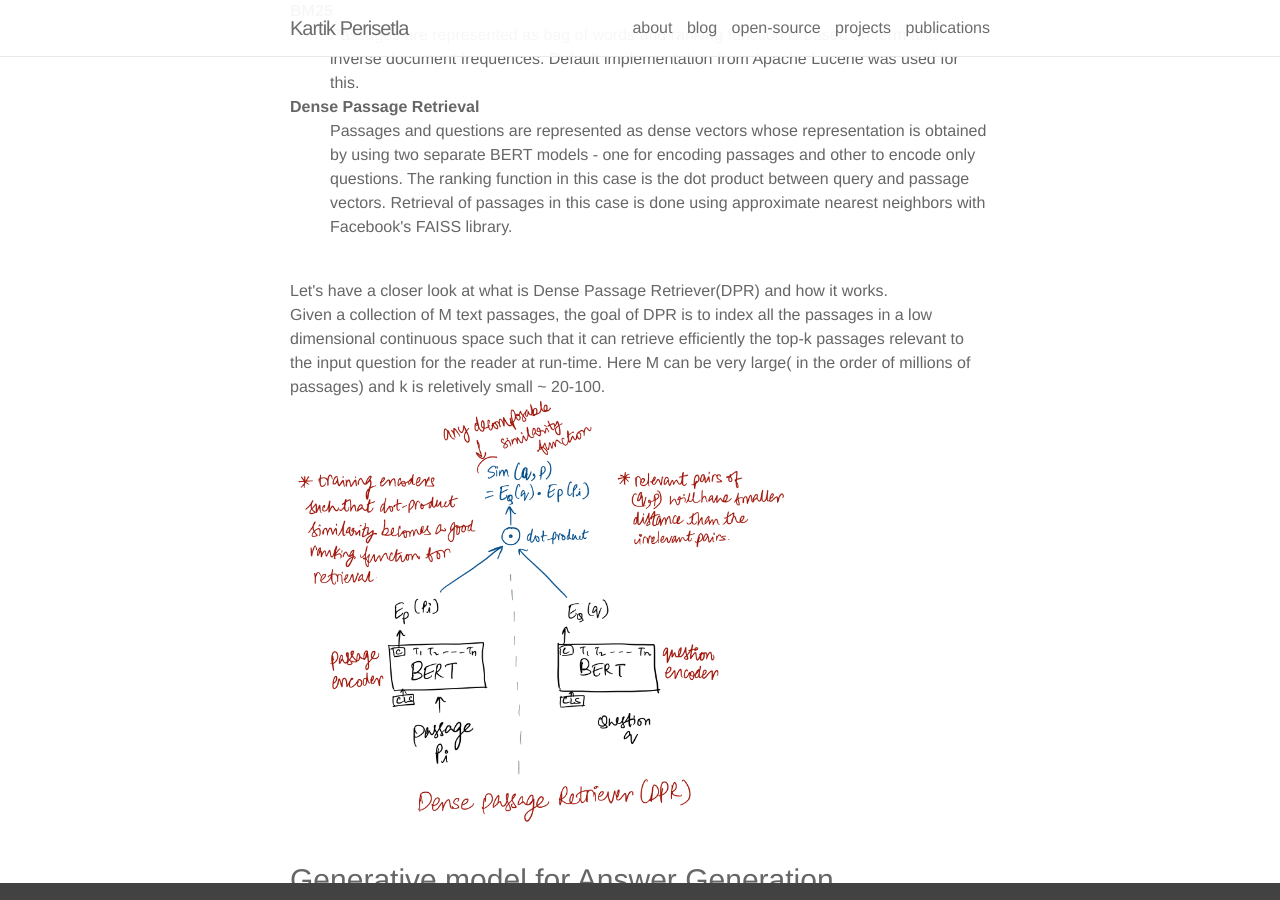
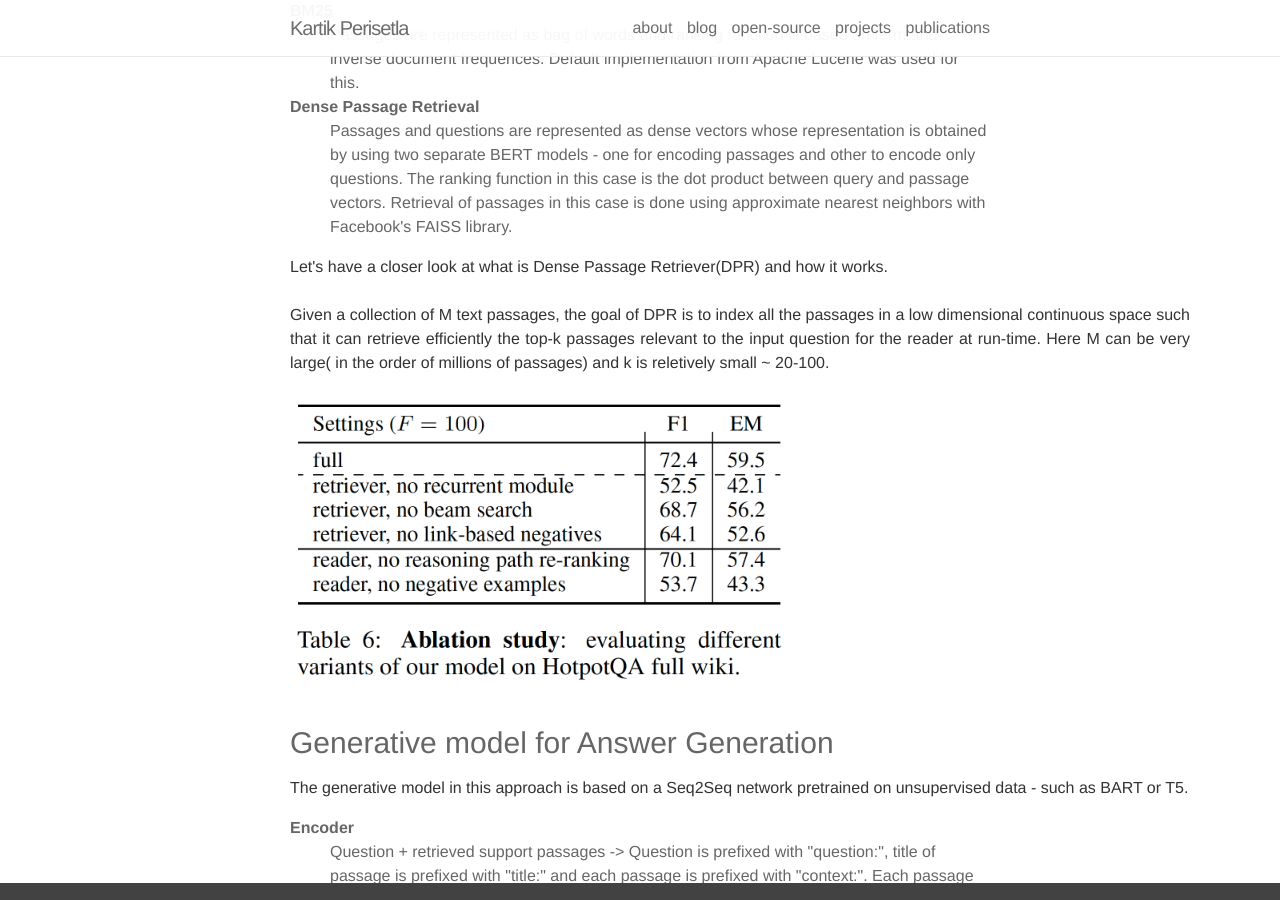
Before and after one commit to kartikperisetla/kartikperisetla.github.io, a Jekyll site: the page built from _posts/2020-07-25-leveraging-passage-retrieval-generative-models-qna.markdown, in a window 1280 px wide and 900 px high, scrolled down 2189 px. Built offline with Jekyll 4.4.1, drawn with Linux system fonts in a browser that asks for light colours; nearby versions of some CDN libraries; comment, search, counter and statistics services are not loaded.

Commit message:
Update 2020-07-25-leveraging-passage-retrieval-generative-models-qna.markdown

```diff
--- a/_posts/2020-07-25-leveraging-passage-retrieval-generative-models-qna.markdown
+++ b/_posts/2020-07-25-leveraging-passage-retrieval-generative-models-qna.markdown
@@ -71,14 +71,13 @@
 Passages and questions are represented as dense vectors whose representation is obtained by using two separate BERT models - one for encoding passages and other to encode only questions. The ranking function in this case is the dot product between query and passage vectors. Retrieval of passages in this case is done using approximate nearest neighbors with Facebook's FAISS library.
 </dd>
 </dl>
-<br/>
+</p>
+<p align="justify">
 Let's have a closer look at what is Dense Passage Retriever(DPR) and how it works.
-<br/>
+<br/><br/>
 Given a collection of M text passages, the goal of DPR is to index all the passages in a low dimensional continuous space such that it can retrieve efficiently the top-k passages relevant to the input question for the reader at run-time. Here M can be very large( in the order of millions of passages) and k is reletively small ~ 20-100.
-<br/>
-<img width="500px" src="{{ site.baseurl }}/assets/img/blog/dpr.png"/>
-<p align="justify">
 </p>
+<img width="500px" src="{{ site.baseurl }}/assets/img/blog/ablation_results.png"/>
 <h3>
 Generative model for Answer Generation
 </h3>
```
